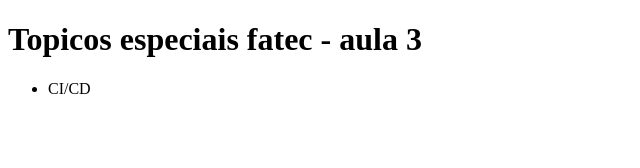
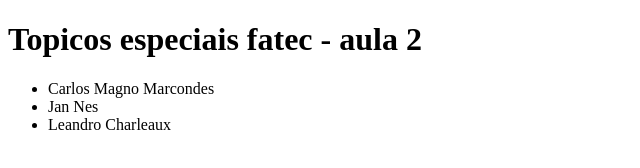
Before and after one commit to cmmarcondes/T-picos-Especiais-Fatec, a plain HTML site: page index.html in a window 1280 px wide. Shown: the whole page, without its empty margins (0-640 px from the left). Drawn offline with Linux system fonts and the light colour scheme.

Commit message:
feat: meu nome rs

```diff
--- a/index.html
+++ b/index.html
@@ -4,15 +4,21 @@
     <meta charset="UTF-8">
     <meta http-equiv="X-UA-Compatible" content="IE=edge">
     <meta name="viewport" content="width=device-width, initial-scale=1.0">
-    <title>topicos especiais fatec</title>
+    <title>Topicos Especiais FATEC</title>
 </head>
 <body>
     <h1>
-        Topicos especiais fatec - aula 3
+        Topicos especiais fatec - aula 2
     </h1>
     <ul>
         <li>
-            CI/CD
+            Carlos Magno Marcondes
+        </li>
+        <li>
+            Jan Nes
+        </li>
+        <li>
+            Leandro Charleaux
         </li>
     </ul>
 </body>
```
